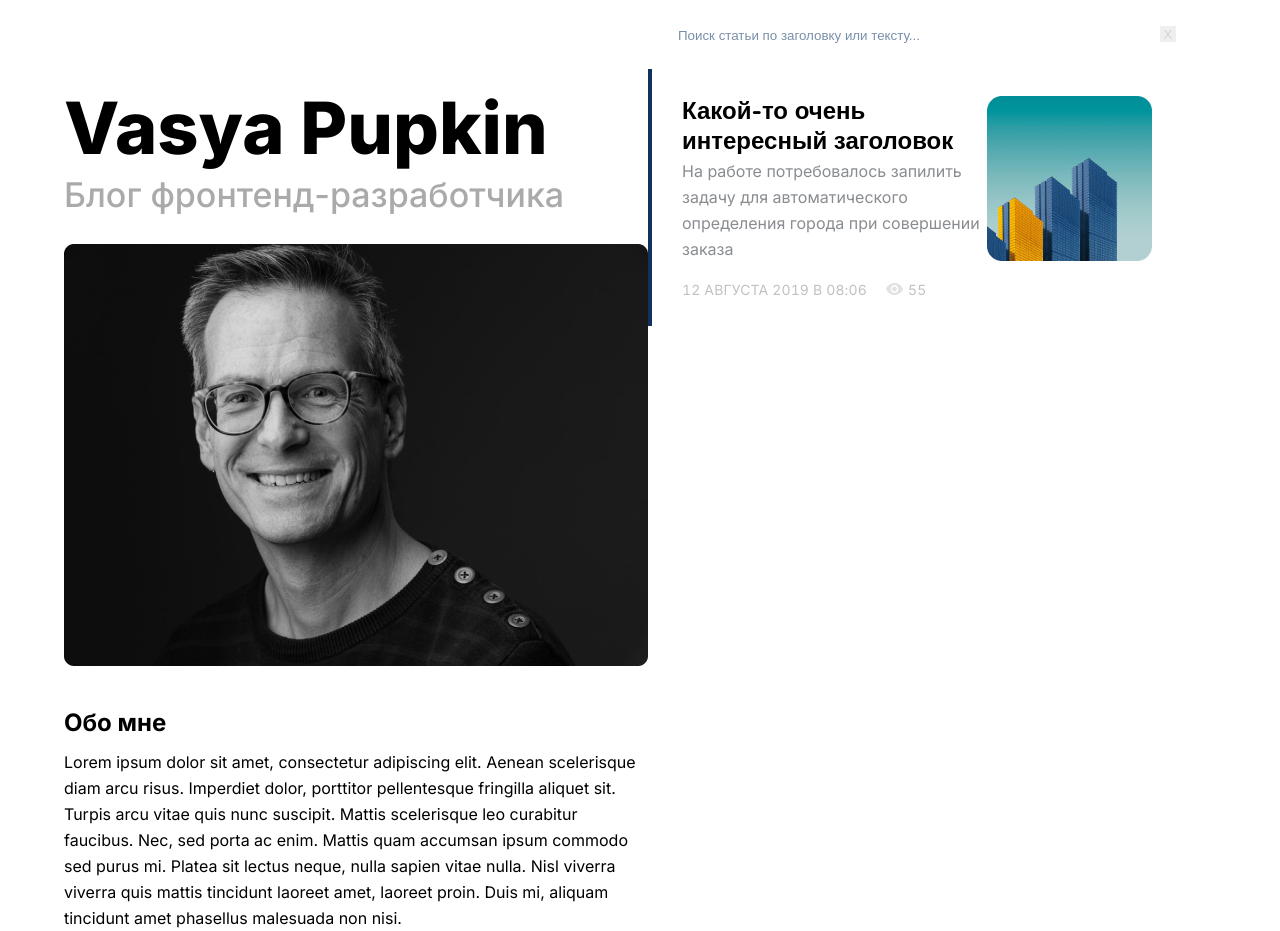
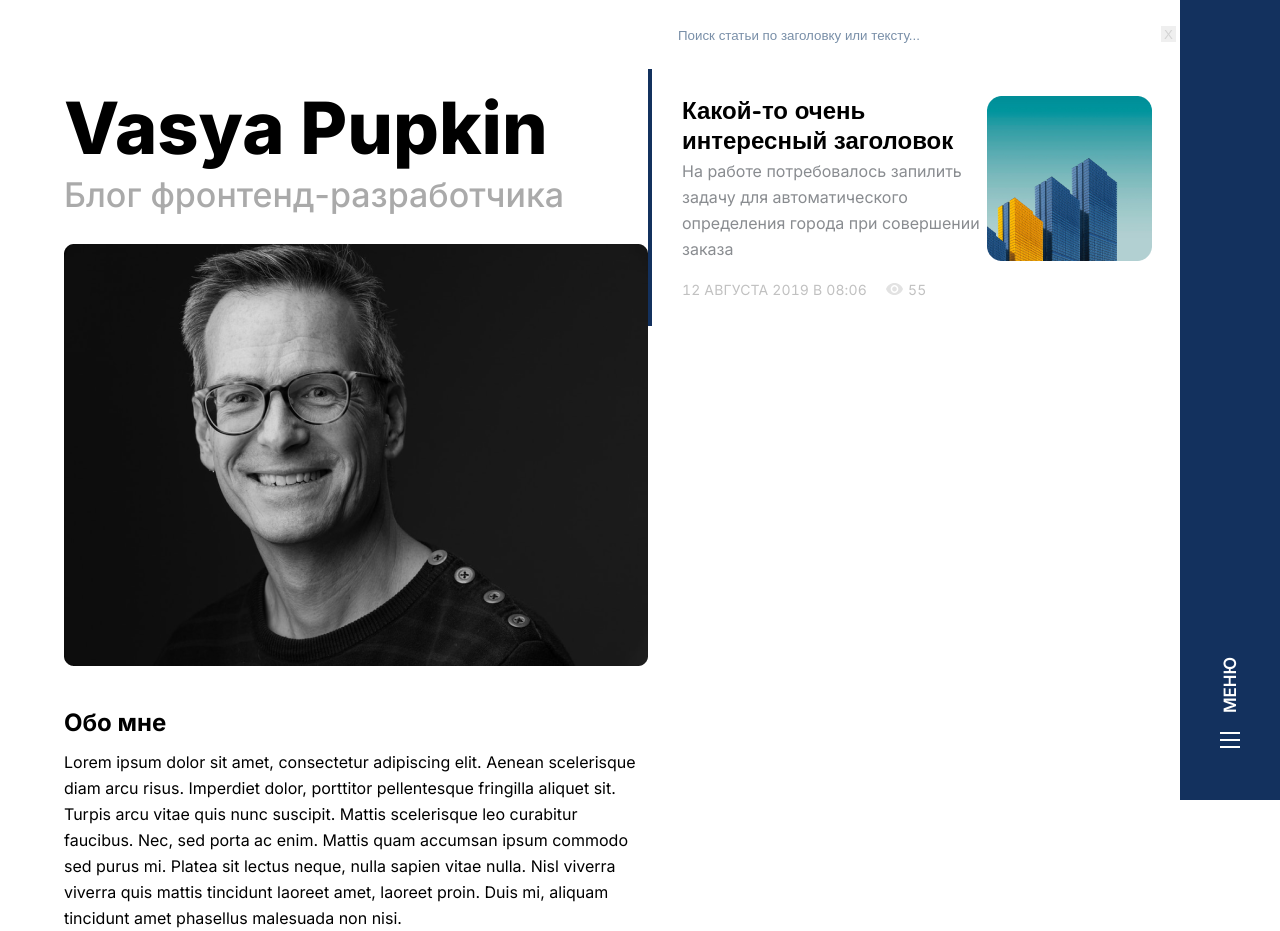
Before and after one commit to Khamzat91/news, a React (Create React App) app: page / in a window 1280 px wide. Built offline with nearby package versions, Linux system fonts and the light colour scheme.

Commit message:
add component Menu

```diff
--- a/src/App.js
+++ b/src/App.js
@@ -1,12 +1,14 @@
 import React from 'react';
 import About from './components/about/About';
 import Article from './components/article/Article';
+import Menu from './components/menu/Menu';
 
 
 function App() {
   return (
     <div className="app" style={{display: "flex"}}>
     <About/>
+    <Menu/>
     </div>
   );
 }
--- a/src/components/header/headertTopInp/index.scss
+++ b/src/components/header/headertTopInp/index.scss
@@ -11,11 +11,9 @@
   margin-top: 21px;
   margin-bottom: 22px;
   label {
-    max-width: 314px !important;
     width: 100%;
     input {
       border: none;
-      max-width: 314px !important;
       width: 100%;
       outline: none;
       &::placeholder {
@@ -28,6 +26,7 @@
     height: 16px;
     color: #D3D3D3;
     border: none;
+    margin-left: 10px;
     cursor: pointer;
   }
 }
--- /dev/null
+++ b/src/components/menu/Menu.jsx
@@ -0,0 +1,19 @@
+import React from 'react';
+import './index.scss';
+
+const Menu = () => {
+    return (
+        <div className='menu'>
+            <div className="menu__inner">
+                <div className="menu__inner-title">Меню</div>
+                <div className="menu__inner-btn">
+                    <span/>
+                    <span/>
+                    <span/>
+                </div>
+            </div>
+        </div>
+    );
+};
+
+export default Menu;
--- /dev/null
+++ b/src/components/menu/index.scss
@@ -0,0 +1,43 @@
+@import "../../scss/vars";
+
+.menu {
+  background-color: #13315e;
+  max-width: 100px;
+  width: 100%;
+  height: 100vh;
+  display: flex;
+  justify-content: space-between;
+  align-items: flex-end;
+  position: fixed;
+  top: 0;
+  right: 0;
+  transition: all 0.5s;
+  &__inner {
+    margin: 0 auto 47px;
+    cursor: pointer;
+    &-title {
+      transform: rotate(-90deg);
+      color: #fff;
+      @include f600;
+      font-size: 17px;
+      text-transform: uppercase;
+      margin: 34px auto;
+
+    }
+    &-btn{
+        display: block;
+        width: 20px;
+        margin: 0 auto;
+
+        span{
+            color: #fff;
+            width: 20px;
+            height: 2px;
+            border: 1px solid #fff;
+            margin-bottom: 5px;
+            display: block;
+
+        }
+    }
+  }
+}
```
